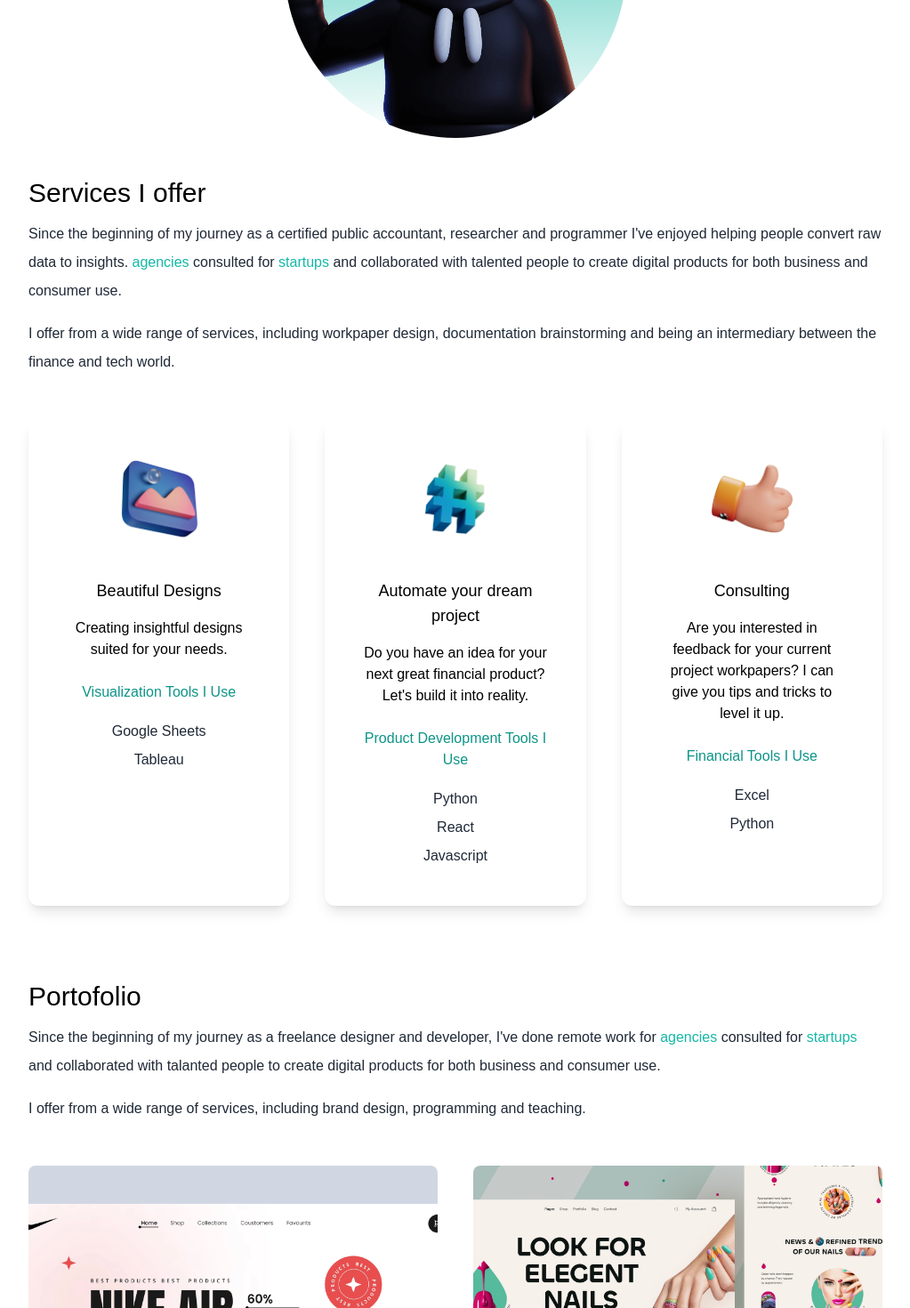
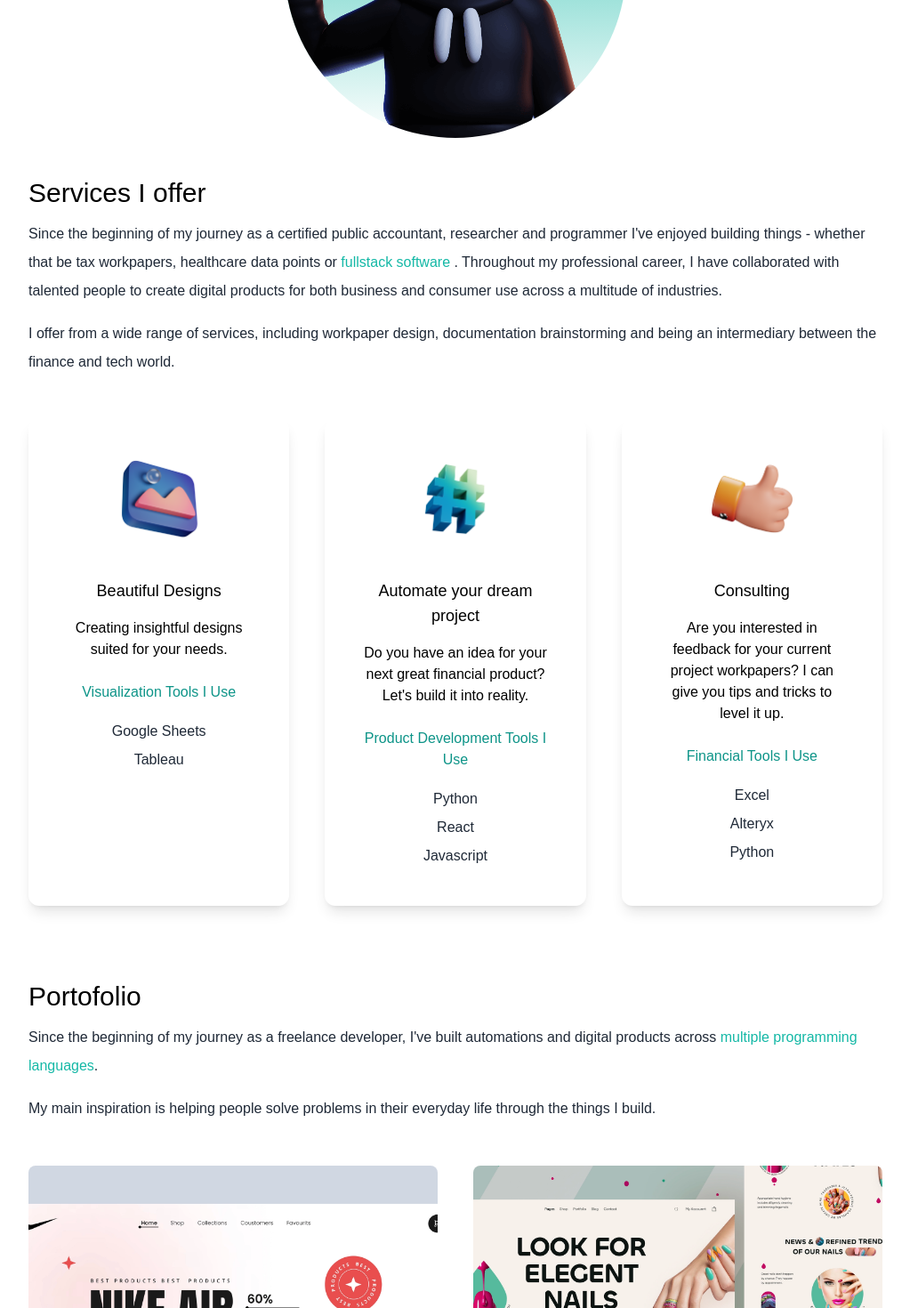
Before and after one commit to Jmz0127/jonsPortfolio, a Next.js app in the folder react-portfolio/: page / in a window 1280 px wide. Shown: the part 829-2299 px from the top of the page at 89% size, without its empty margins (128-1151 px from the left). Built offline with nearby package versions, Linux system fonts and the light colour scheme.

Commit message:
added more about me detail

```diff
--- a/react-portfolio/pages/index.js
+++ b/react-portfolio/pages/index.js
@@ -33,7 +33,7 @@ export default function Home() {
 								<BsFillMoonStarsFill onClick={() => setDarkMode(!darkMode)} className=' cursor-pointer text-2xl' />
 							</li>
 							<li>
-								<a className='bg-gradient-to-r from-cyan-500 text- to-teal-500 text-white px-4 py-2 border-none rounded-md ml-8' href='#'>
+								<a className='bg-gradient-to-r from-cyan-500 text- to-teal-500 text-white px-4 py-2 border-none rounded-md ml-8' href='https://docs.google.com/document/d/1yceZ7pcwbghY78btheluJvYGeof_oIMEfwAjLZoS-qI/edit?usp=sharing'>
 									Resume
 								</a>
 							</li>
@@ -60,10 +60,8 @@ export default function Home() {
 					<div>
 						<h3 className='text-3xl py-1 dark:text-white '>Services I offer</h3>
 						<p className='text-md py-2 leading-8 text-gray-800 dark:text-gray-200'>
-							Since the beginning of my journey as a certified public accountant, researcher and programmer I've enjoyed helping people convert raw data to insights.
-							<span className='text-teal-500'> agencies </span>
-							consulted for <span className='text-teal-500'>startups </span>
-							and collaborated with talented people to create digital products for both business and consumer use.
+							Since the beginning of my journey as a certified public accountant, researcher and programmer I've enjoyed building things - whether that be tax workpapers, healthcare data points or <span className='text-teal-500'> fullstack software </span>. Throughout my professional career, I have
+							collaborated with talented people to create digital products for both business and consumer use across a multitude of industries.
 						</p>
 						<p className='text-md py-2 leading-8 text-gray-800 dark:text-gray-200'>I offer from a wide range of services, including workpaper design, documentation brainstorming and being an intermediary between the finance and tech world.</p>
 					</div>
@@ -91,6 +89,7 @@ export default function Home() {
 							<p className='py-2'>Are you interested in feedback for your current project workpapers? I can give you tips and tricks to level it up.</p>
 							<h4 className='py-4 text-teal-600'>Financial Tools I Use</h4>
 							<p className='text-gray-800 py-1'>Excel</p>
+							<p className='text-gray-800 py-1'>Alteryx</p>
 							<p className='text-gray-800 py-1'>Python</p>
 						</div>
 					</div>
@@ -99,12 +98,9 @@ export default function Home() {
 					<div>
 						<h3 className='text-3xl py-1 dark:text-white '>Portofolio</h3>
 						<p className='text-md py-2 leading-8 text-gray-800 dark:text-gray-200'>
-							Since the beginning of my journey as a freelance designer and developer, I've done remote work for
-							<span className='text-teal-500'> agencies </span>
-							consulted for <span className='text-teal-500'>startups </span>
-							and collaborated with talanted people to create digital products for both business and consumer use.
+							Since the beginning of my journey as a freelance developer, I've built automations and digital products across <span className='text-teal-500'> multiple programming languages</span>.
 						</p>
-						<p className='text-md py-2 leading-8 text-gray-800 dark:text-gray-200'>I offer from a wide range of services, including brand design, programming and teaching.</p>
+						<p className='text-md py-2 leading-8 text-gray-800 dark:text-gray-200'>My main inspiration is helping people solve problems in their everyday life through the things I build.</p>
 					</div>
 					<div className='flex flex-col gap-10 py-10 lg:flex-row lg:flex-wrap'>
 						<div className='basis-1/3 flex-1 '>
```
